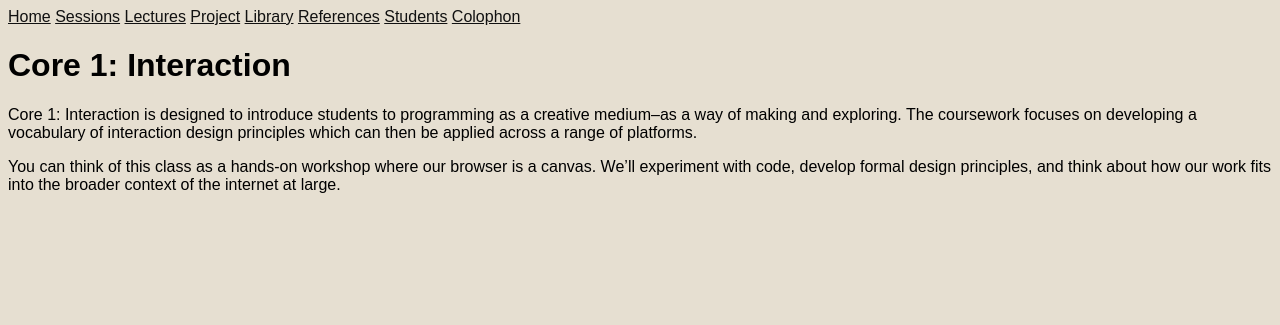
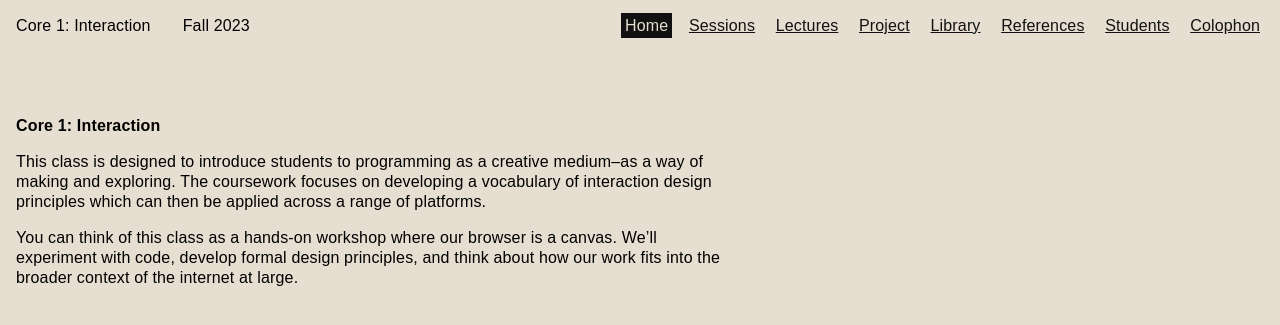
Before and after one commit to jackrieger/core-1-interaction, a Jekyll site: the page built from index.md, in a window 1280 px wide. Shown: the top 325 px of the page. Built offline with Jekyll 4.4.1, drawn with Linux system fonts in a browser that asks for light colours.

Commit message:
Fill out empty pages; active site nav; basic style

```diff
--- a/_layouts/default.html
+++ b/_layouts/default.html
@@ -9,18 +9,29 @@
   </head>
   <body>
     <nav>
-      <a href="{{ site.baseurl }}/">Home</a>
-      <a href="{{ site.baseurl }}/sessions">Sessions</a>
-      <a href="{{ site.baseurl }}/lectures">Lectures</a>
-      <a href="{{ site.baseurl }}/project">Project</a>
-      <a href="{{ site.baseurl }}/library">Library</a>
-      <a href="{{ site.baseurl }}/references">References</a>
-      <a href="{{ site.baseurl }}/students">Students</a>
-      <a href="{{ site.baseurl }}/colophon">Colophon</a>
+      <div class="nav__masthead">
+        <span class="nav__title">{{ site.title }}</span>
+        <span class="nav__date">Fall 2023</span>
+      </div>
+      <div class="nav__links">
+        <a class="nav__link {% if page.url == '/' %}active{% endif %}" href="{{ site.baseurl }}/">Home</a>
+        <a class="nav__link {% if page.url == '/sessions/' %}active{% endif %}"
+          href="{{ site.baseurl }}/sessions">Sessions</a>
+        <a class="nav__link {% if page.url == '/lectures/' %}active{% endif %}"
+          href="{{ site.baseurl }}/lectures">Lectures</a>
+        <a class="nav__link {% if page.url == '/project/' %}active{% endif %}" href="{{ site.baseurl }}/project">Project</a>
+        <a class="nav__link {% if page.url == '/library/' %}active{% endif %}" href="{{ site.baseurl }}/library">Library</a>
+        <a class="nav__link {% if page.url == '/references/' %}active{% endif %}"
+          href="{{ site.baseurl }}/references">References</a>
+        <a class="nav__link {% if page.url == '/students/' %}active{% endif %}"
+          href="{{ site.baseurl }}/students">Students</a>
+        <a class="nav__link {% if page.url == '/colophon/' %}active{% endif %}"
+          href="{{ site.baseurl }}/colophon">Colophon</a>
+      </div>
     </nav>
-    <h1>{{ page.title }}</h1>
-    <section>
+    <main class="main">
+      <h1>{{ page.title }}</h1>
       {{ content }}
-    </section>
+    </main>
   </body>
 </html>
--- a/css/base.scss
+++ b/css/base.scss
@@ -10,10 +10,18 @@ html {
 body {
   background-color: var(--white);
   font-family: arial, sans-serif;
+  letter-spacing: 0.01em;
+  line-height: 1.25;
+  margin: 0;
+  padding: 1rem;
 }
 
 a {
   color: var(--black);
+}
+
+a:hover {
+  text-decoration: none;
 }
 
 a:visited {
@@ -23,3 +31,43 @@ a:visited {
 img {
   max-height: 50vh;
 }
+
+h1 {
+  font-size: unset;
+}
+
+h2 {
+  font-size: unset;
+}
+
+nav {
+  display: flex;
+  justify-content: space-between;
+}
+
+.nav__masthead {
+  display: flex;
+  flex-grow: 1;
+}
+
+.nav__title {
+  display: inline-block;
+  margin-right: 2em;
+}
+
+.nav__link {
+  margin-left: 0.5em;
+  padding: 0.25em;
+
+  &.active {
+    -webkit-font-smoothing: antialiased;
+    background-color: var(--black);
+    color: var(--white);
+    text-decoration: none;
+  }
+}
+
+.main {
+  max-width: 45rem;
+  margin-top: 5rem;
+}
--- a/index.md
+++ b/index.md
@@ -2,6 +2,6 @@
 title: "Core 1: Interaction"
 ---
 
-Core 1: Interaction is designed to introduce students to programming as a creative medium–as a way of making and exploring. The coursework focuses on developing a vocabulary of interaction design principles which can then be applied across a range of platforms.
+This class is designed to introduce students to programming as a creative medium–as a way of making and exploring. The coursework focuses on developing a vocabulary of interaction design principles which can then be applied across a range of platforms.
 
 You can think of this class as a hands-on workshop where our browser is a canvas. We’ll experiment with code, develop formal design principles, and think about how our work fits into the broader context of the internet at large.
```
Also changed, not shown: colophon/index.md (added, +16 -0 lines), library/index.md (added, +5 -0 lines), references/index.md (added, +5 -0 lines), sessions/index.md (+3 -2 lines), students/index.md (added, +5 -0 lines), project/index.md (renamed from project.md).
